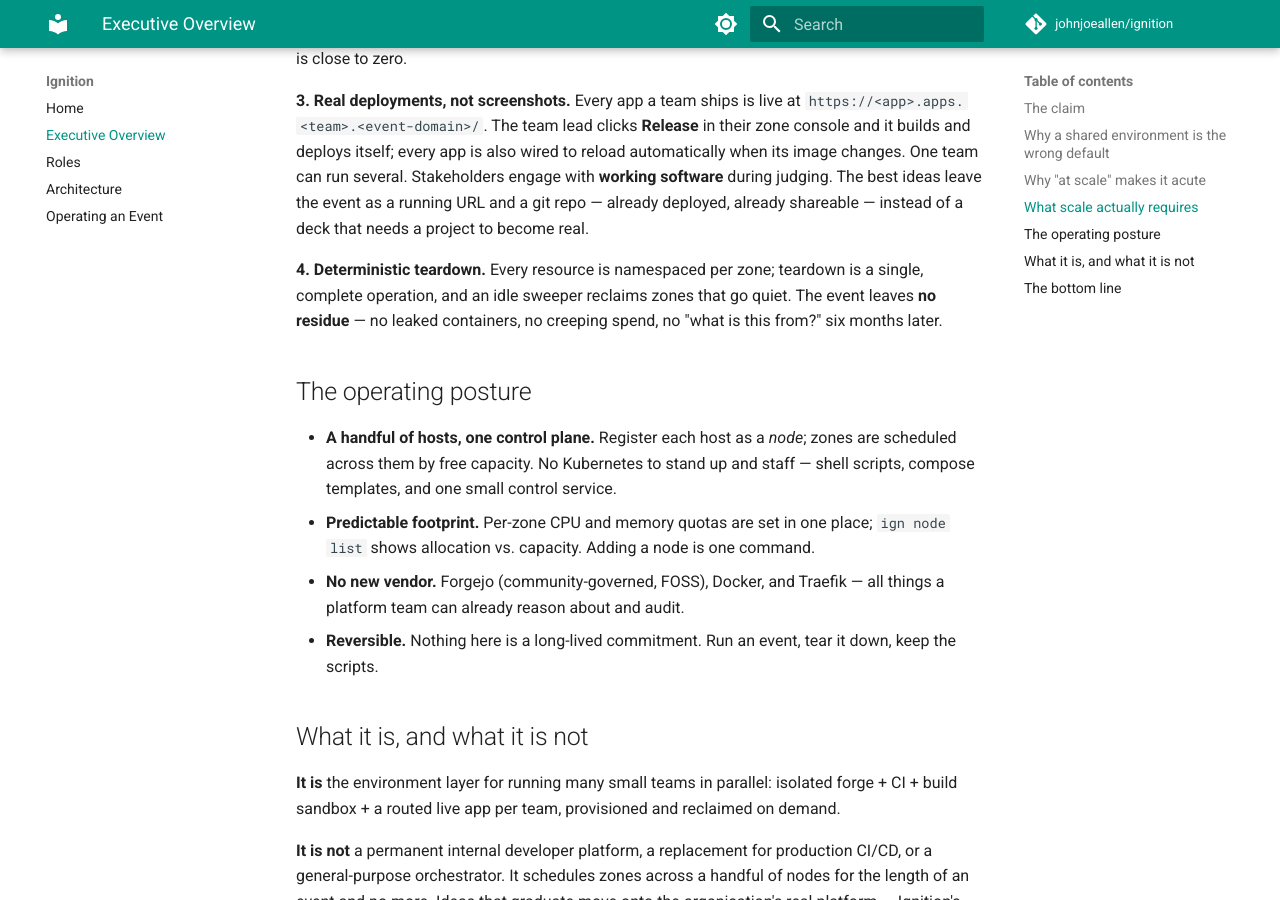
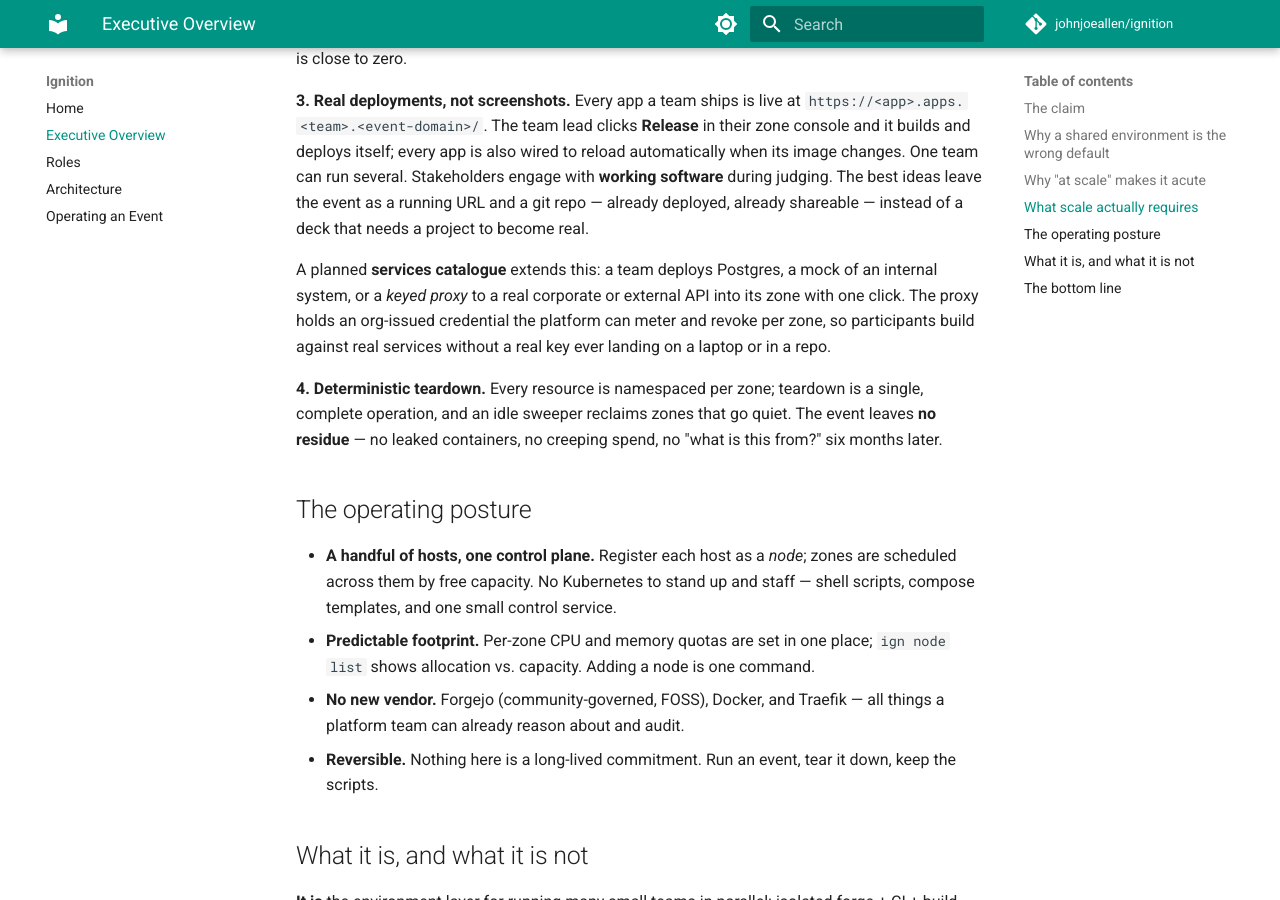
Before and after one commit to johnjoeallen/ignition, an MkDocs documentation site: the page built from docs/executive-overview.md, in a window 1280 px wide and 900 px high, scrolled down 2392 px. Built offline with MkDocs 1.6.1 and Material for MkDocs 9.7.7, drawn with Linux system fonts in a browser that asks for light colours; comment, search, counter and statistics services are not loaded.

Commit message:
Capture the per-zone services catalogue idea
A curated set of containerised services a zone deploys into itself with one
click: backing services (Postgres, mocks) on a router-less per-zone network,
and keyed proxies to real internal/external APIs where ign-control holds the
credential so it never reaches a participant's repo or laptop.

Written up as CLAUDE.md "Likely next tasks" #5 with the intended shape
(catalogue/<name>.compose.tmpl + manifest, svc-<slug>-<name> projects, torn
down with the zone); noted in README + operating-an-event rough edges and the
executive overview.

Co-Authored-By: Claude Sonnet 5 <noreply@anthropic.com>
Claude-Session: https://claude.ai/code/session_01GEgvkxp9vBPD5rwkWEt4vM

```diff
--- a/docs/executive-overview.md
+++ b/docs/executive-overview.md
@@ -102,6 +102,12 @@ judging. The best ideas leave the event as a running URL and a git repo —
 already deployed, already shareable — instead of a deck that needs a project to
 become real.
 
+A planned **services catalogue** extends this: a team deploys Postgres, a mock
+of an internal system, or a *keyed proxy* to a real corporate or external API
+into its zone with one click. The proxy holds an org-issued credential the
+platform can meter and revoke per zone, so participants build against real
+services without a real key ever landing on a laptop or in a repo.
+
 **4. Deterministic teardown.**
 Every resource is namespaced per zone; teardown is a single, complete
 operation, and an idle sweeper reclaims zones that go quiet. The event leaves
```
Also changed, not shown: CLAUDE.md (+21 -0 lines), README.md (+3 -0 lines), docs/operating-an-event.md (+3 -0 lines).
